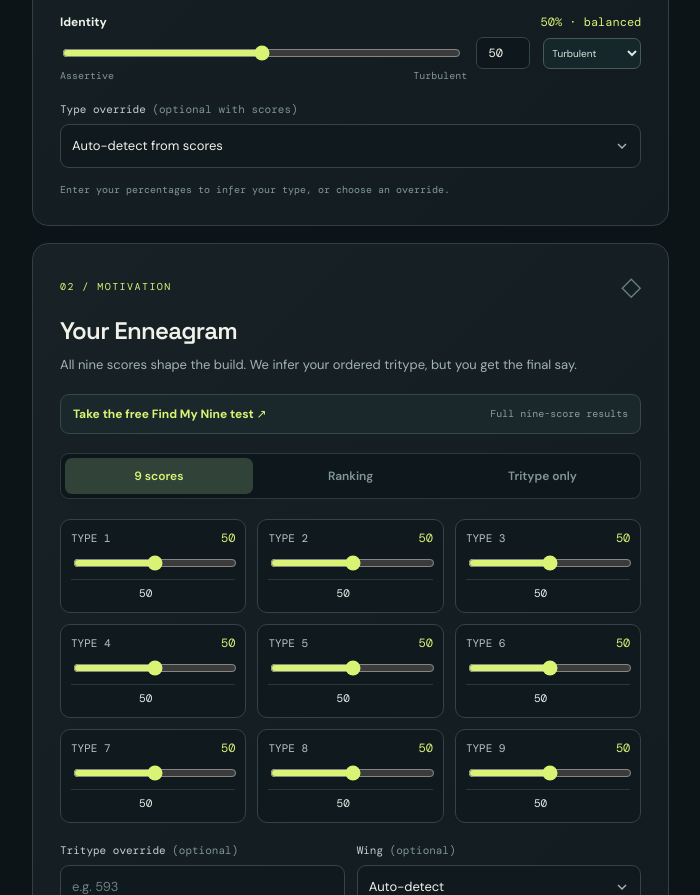
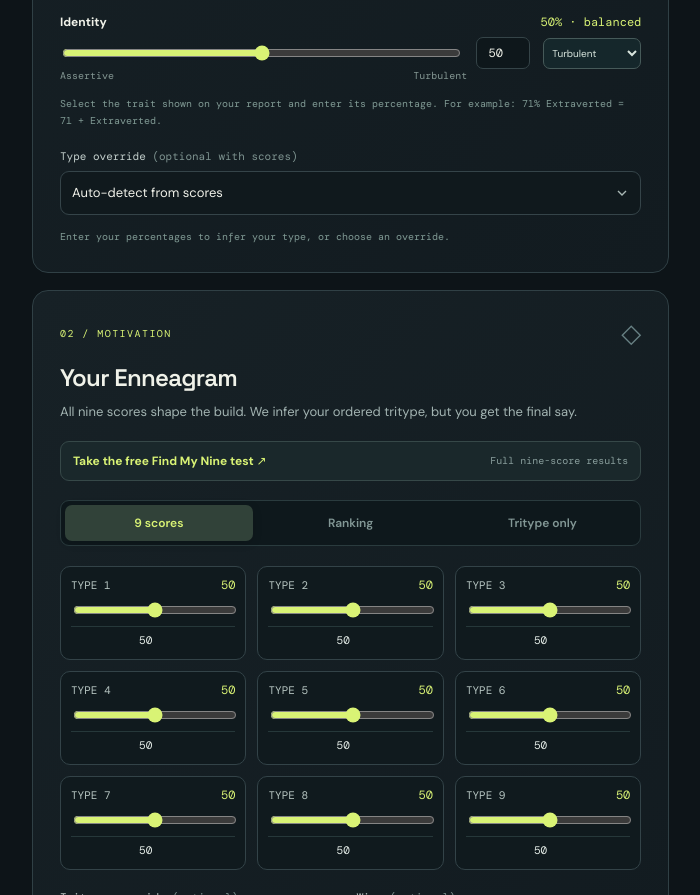
Before and after one commit to Aetherayel/Type-Effectively, a website with bundled scripts: page index.html in a window 1280 px wide. Shown: the part 1385-2280 px from the top of the page, without its empty margins (22-722 px from the left). Built offline with nearby package versions, Linux system fonts and the light colour scheme.

Commit message:
docs(ui): clarify 16Personalities score entry

```diff
--- a/index.html
+++ b/index.html
@@ -66,6 +66,7 @@
               <button type="button" class="mode-button" data-mbti-mode="type" aria-pressed="false">I know my type</button>
             </div>
             <div id="mbti-score-fields" class="slider-stack"></div>
+            <p class="mini-note">Select the trait shown on your report and enter its percentage. For example: 71% Extraverted = 71 + Extraverted.</p>
             <div class="field-grid">
               <label class="field">
                 <span>Type override <span class="muted">(optional with scores)</span></span>
```
